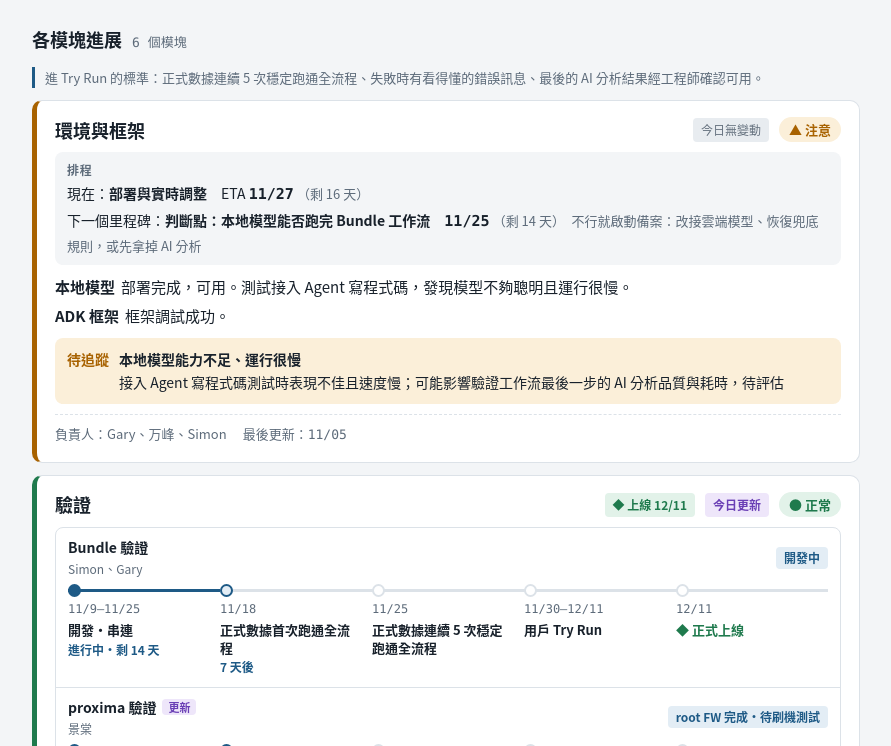
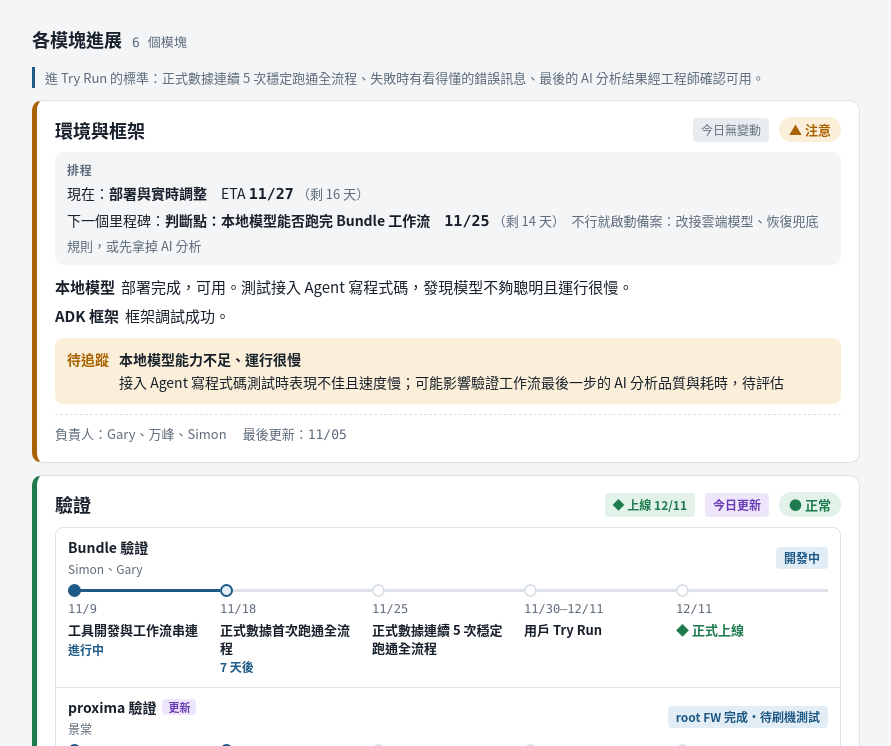
Before and after one commit to mingming2-alya/lab-collab-mate-progress-dashboard, a plain HTML site: page public/index.html in a window 1280 px wide. Shown: the part 197-943 px from the top of the page, without its empty margins (194-1085 px from the left). Drawn offline with Linux system fonts and the light colour scheme.

Commit message:
[2026-11-11_dashboard-schedule-and-arch-tab] 步驟條第一節點改標開始日，名稱改為工具開發與工作流串連
Co-Authored-By: Claude Opus 5.5 <noreply@anthropic.com>
Claude-Session: https://claude.ai/code/session_01HY2PekBDQgaxvznQLxGhAu

```diff
--- a/public/index.html
+++ b/public/index.html
@@ -275,7 +275,7 @@ footer{font-size:12px;color:var(--muted);border-top:1px solid var(--line);paddin
   <section aria-labelledby="s2">
     <details class="gbox" id="gbox">
       <summary class="donehd"><h2 id="s2">完整時程 <span class="count" id="c2"></span></h2><span class="chev" aria-hidden="true">›</span><span class="hint">點擊展開甘特圖</span></summary>
-      <div class="gwrap"><div class="glegend"><span><i style="background:var(--accent)"></i>開發・串連・設計</span><span><i style="background:var(--ok)"></i>用戶 Try Run</span><span><i style="background:var(--idle-soft);border:1px solid var(--idle)"></i>已過</span><span><i style="border:1px dashed var(--idle)"></i>時程待定</span><span><i class="k" style="border-radius:50%;box-shadow:inset 0 0 0 2px var(--fg)"></i>正式數據首次跑通全流程</span><span><i class="k" style="border-radius:50%;background:var(--fg)"></i>正式數據連續 5 次穩定跑通全流程</span><span><i class="k" style="background:var(--warn);transform:rotate(45deg) scale(.85)"></i>判斷點／定案</span><span><i class="k" style="background:var(--ok);transform:rotate(45deg) scale(.85)"></i>正式上線（用戶驗收）</span><span style="color:var(--bad)">｜今天</span></div><div class="gantt" id="gantt"></div></div>
+      <div class="gwrap"><div class="glegend"><span><i style="background:var(--accent)"></i>工具開發與工作流串連・設計</span><span><i style="background:var(--ok)"></i>用戶 Try Run</span><span><i style="background:var(--idle-soft);border:1px solid var(--idle)"></i>已過</span><span><i style="border:1px dashed var(--idle)"></i>時程待定</span><span><i class="k" style="border-radius:50%;box-shadow:inset 0 0 0 2px var(--fg)"></i>正式數據首次跑通全流程</span><span><i class="k" style="border-radius:50%;background:var(--fg)"></i>正式數據連續 5 次穩定跑通全流程</span><span><i class="k" style="background:var(--warn);transform:rotate(45deg) scale(.85)"></i>判斷點／定案</span><span><i class="k" style="background:var(--ok);transform:rotate(45deg) scale(.85)"></i>正式上線（用戶驗收）</span><span style="color:var(--bad)">｜今天</span></div><div class="gantt" id="gantt"></div></div>
     </details>
   </section>
 
@@ -288,7 +288,7 @@ footer{font-size:12px;color:var(--muted);border-top:1px solid var(--line);paddin
 
 <script>
 /* 整體時程。s／e＝開始／結束日；s:null＝整段待定。row:"one"＝所有步驟畫在同一列，"each"＝每步一列。
-   kind：build＝開發・串連・設計，try＝用戶 Try Run。ms＝里程碑 [日期, 說明, 類型]：first＝正式數據首次跑通全流程，stable＝正式數據連續 5 次穩定跑通全流程，gate＝判斷點／定案，live＝正式上線 */
+   kind：build＝工具開發與工作流串連・設計，try＝用戶 Try Run。ms＝里程碑 [日期, 說明, 類型]：first＝正式數據首次跑通全流程，stable＝正式數據連續 5 次穩定跑通全流程，gate＝判斷點／定案，live＝正式上線 */
 const PLAN = {
   updated:"2026-11-11", from:"2026-10-26", weeks:12,
   rule:"進 Try Run 的標準：正式數據連續 5 次穩定跑通全流程、失敗時有看得懂的錯誤訊息、最後的 AI 分析結果經工程師確認可用。",
@@ -302,19 +302,19 @@ const PLAN = {
      steps:[{n:"部署與實時調整", short:"部署・實時調整", s:"2026-10-26", e:"2026-11-27", kind:"build"}],
      ms:[["2026-11-25","判斷點：本地模型能否跑完 Bundle 工作流","gate","不行就啟動備案：改接雲端模型、恢復兜底規則，或先拿掉 AI 分析"]]},
     {name:"Bundle 驗證", label:"Bundle 驗證", sub:"Simon、Gary", group:1, row:"one",
-     steps:[{n:"開發・串連", short:"", s:"2026-11-09", e:"2026-11-25", kind:"build"},
+     steps:[{n:"工具開發與工作流串連", short:"", s:"2026-11-09", e:"2026-11-25", kind:"build"},
             {n:"用戶 Try Run", short:"Try Run", s:"2026-11-30", e:"2026-12-11", kind:"try"}],
      ms:[["2026-11-18","正式數據首次跑通全流程","first"],["2026-11-25","正式數據連續 5 次穩定跑通全流程","stable"],["2026-12-11","正式上線","live"]]},
     {name:"proxima 驗證", label:"proxima 驗證", sub:"景棠", group:1, row:"one",
-     steps:[{n:"開發・串連", short:"", s:"2026-11-09", e:"2026-11-27", kind:"build"},
+     steps:[{n:"工具開發與工作流串連", short:"", s:"2026-11-09", e:"2026-11-27", kind:"build"},
             {n:"用戶 Try Run", short:"Try Run", s:"2026-11-30", e:"2026-12-11", kind:"try"}],
      ms:[["2026-11-20","正式數據首次跑通全流程","first"],["2026-11-27","正式數據連續 5 次穩定跑通全流程","stable"],["2026-12-11","正式上線","live"]]},
     {name:"EFI 驗證", label:"EFI 驗證", sub:"熙宁", group:1, row:"one",
-     steps:[{n:"開發・串連", short:"", s:"2026-11-12", e:"2026-12-02", kind:"build"},
+     steps:[{n:"工具開發與工作流串連", short:"", s:"2026-11-12", e:"2026-12-02", kind:"build"},
             {n:"用戶 Try Run", short:"Try Run", s:"2026-12-03", e:"2026-12-11", kind:"try"}],
      ms:[["2026-11-27","正式數據首次跑通全流程","first"],["2026-12-02","正式數據連續 5 次穩定跑通全流程","stable"],["2026-12-11","正式上線","live"]]},
     {name:"Panic", label:"Panic", sub:"Simon、Gary", group:1, row:"one",
-     steps:[{n:"開發・串連", short:"", s:"2026-12-01", e:"2026-12-18", kind:"build"},
+     steps:[{n:"工具開發與工作流串連", short:"", s:"2026-12-01", e:"2026-12-18", kind:"build"},
             {n:"用戶 Try Run（含元旦）", short:"Try Run", s:"2026-12-21", e:"2027-01-08", kind:"try"}],
      ms:[["2026-11-27","串口方案定案（Agent 操作，或只讀取結果）","gate"],["2026-12-11","正式數據首次跑通全流程","first"],["2026-12-18","正式數據連續 5 次穩定跑通全流程","stable"],["2027-01-08","正式上線","live"]]},
     {name:"開發、FA", label:"開發、FA", sub:"可能涉及跨系統", group:1, row:"one",
@@ -485,16 +485,19 @@ function schedHTML(tr){
   if (I.nx) out.push(`<div class="dim">下一階段：${esc(I.nx.n)}（${rng(I.nx)}）</div>`);
   return `<div class="sched"><span class="lbl">排程</span>${out.join("")}</div>`;
 }
-/* 工作流的關鍵步驟：開發・串連 → 首次跑通 → 連續 5 次穩定跑通 → Try Run → 上線，依日期排序；標出已過／進行中／下一步 */
+/* 工作流的關鍵步驟：工具開發與工作流串連 → 首次跑通 → 連續 5 次穩定跑通 → Try Run → 上線，依日期排序；標出已過／進行中／下一步 */
 function rowSteps(tr){
+  /* 工具開發與工作流串連只標開始日（它和兩個跑通里程碑重疊）；Try Run 保留區間。now＝目前所在階段（最後一個已開始的節點），next＝下一個節點 */
   const items = [
-    ...tr.steps.filter(x => x.s).map(x => ({d:dn(x.s), end:dn(x.e), date:rng(x), n:x.kind === "try" ? "用戶 Try Run" : x.n, range:true})),
+    ...tr.steps.filter(x => x.s).map(x => x.kind === "try"
+      ? {d:dn(x.s), end:dn(x.e), date:rng(x), n:"用戶 Try Run"}
+      : {d:dn(x.s), end:dn(x.s), date:mdd(x.s), n:x.n}),
     ...[...(tr.ms||[]), ...tr.steps.flatMap(x => x.ms||[])].map(m => ({d:dn(m[0]), end:dn(m[0]), date:mdd(m[0]), n:(m[2] === "live" ? "◆ " : "") + m[1], k:m[2]}))
-  ].sort((a,b) => a.d - b.d || (a.range ? -1 : 1));
-  const nextIdx = items.findIndex(x => x.end >= TODAY && !(x.range && x.d <= TODAY));
+  ].sort((a,b) => a.d - b.d);
+  let cur = -1; items.forEach((x,i) => { if (x.d <= TODAY) cur = i; });
   return `<ol class="stepper">${items.map((x,i) => {
-    const st = x.end < TODAY ? "past" : x.range && x.d <= TODAY ? "now" : i === nextIdx ? "next" : "";
-    const tag = st === "now" ? `進行中・${left(x.end)}` : st === "next" ? (x.d === TODAY ? "今天" : `${x.d - TODAY} 天後`) : "";
+    const st = i < cur ? "past" : i === cur ? (i === items.length-1 && x.end < TODAY ? "past" : "now") : i === cur+1 ? "next" : "";
+    const tag = st === "now" ? (x.end > TODAY ? `進行中・${left(x.end)}` : "進行中") : st === "next" ? (x.d === TODAY ? "今天" : `${x.d - TODAY} 天後`) : "";
     return `<li class="${st}${x.k === "live" ? " live" : ""}"><span class="sd mono">${x.date}</span><span class="sn">${esc(x.n)}</span>${tag ? `<span class="sg">${tag}</span>` : ""}</li>`;
   }).join("")}</ol>`;
 }
```
Also changed, not shown: work/2026-11-11_dashboard-schedule-and-arch-tab/outputs/screenshots/daily-dark.png, work/2026-11-11_dashboard-schedule-and-arch-tab/outputs/screenshots/daily-desktop.png, work/2026-11-11_dashboard-schedule-and-arch-tab/outputs/screenshots/daily-mobile.png, work/2026-11-11_dashboard-schedule-and-arch-tab/outputs/screenshots/gantt-expanded.png, work/2026-11-11_dashboard-schedule-and-arch-tab/outputs/screenshots/validation-steps.png, 1 other file.
